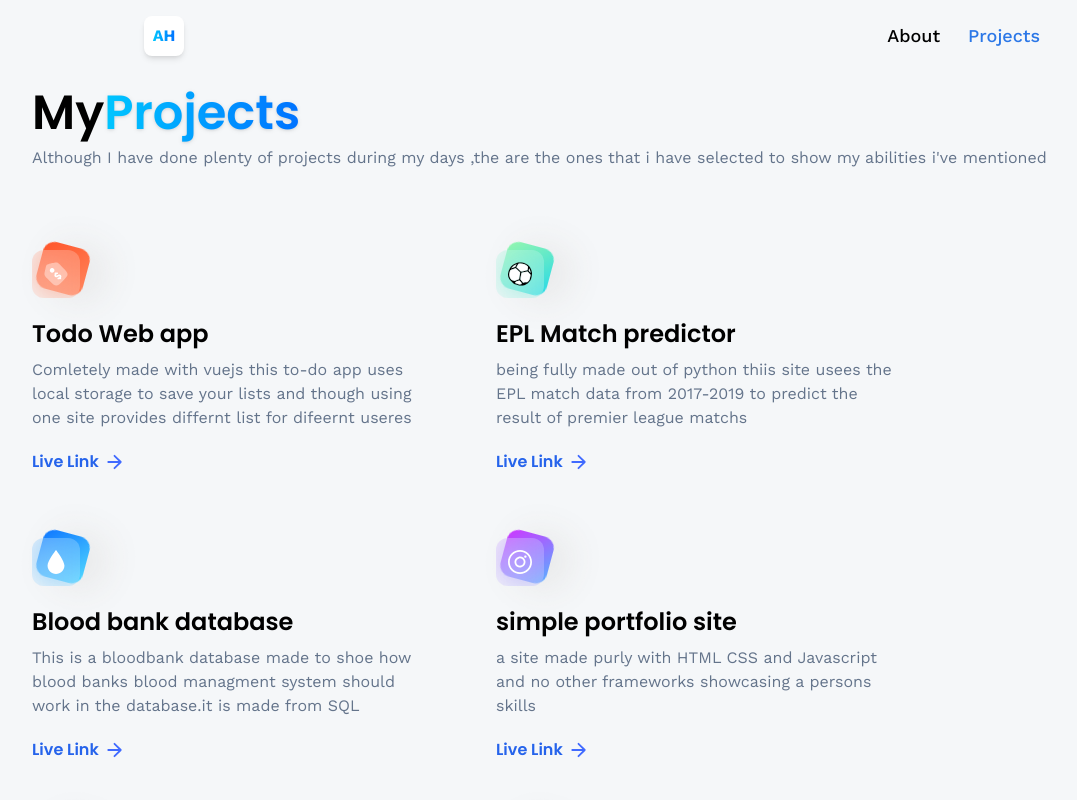
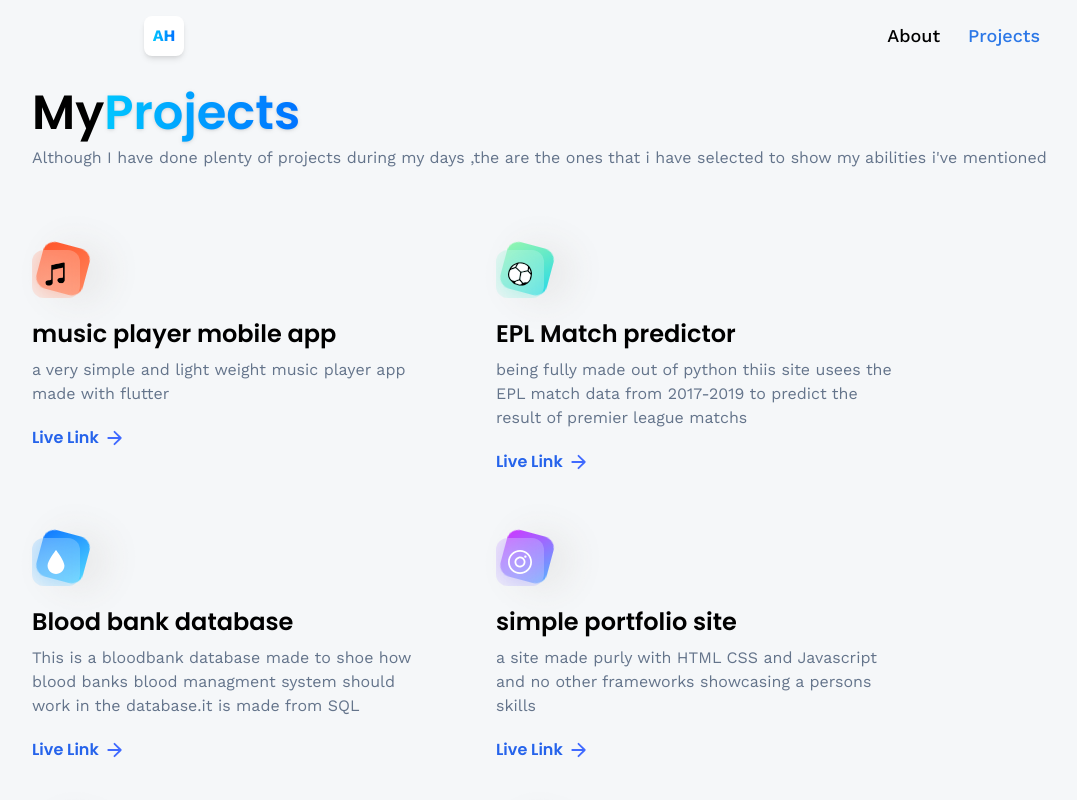
Before and after one commit to johnassefatheeth/3d-portfolio, a React (Vite) app: page /projects in a window 1280 px wide. Shown: the top 800 px of the page, without its empty margins (48-1125 px from the left). Built offline with nearby package versions, Linux system fonts and the light colour scheme.

Commit message:
editing somethings

```diff
--- a/src/constants/index.js
+++ b/src/constants/index.js
@@ -34,11 +34,18 @@ import {
     youtube,
     ball,
     pinia,
-    docker
+    threejs,
+    docker,
+    music
 
 } from "../assets/icons";
 
 export const skills = [
+    {
+    imageUrl: threejs,
+    name: "three.js",
+    type: "Frontend",
+},
     {
         imageUrl: vee,
         name: "vee validate",
@@ -270,11 +277,11 @@ export const socialLinks = [
 
 export const projects = [
     {
-        iconUrl: pricewise,
+        iconUrl: music,
         theme: 'btn-back-red',
-        name: 'Todo Web app',
-        description: 'Comletely made with vuejs this to-do app uses local storage to save your lists and though using one site provides differnt list for difeernt useres',
-        link: 'https://todo-list-with-vue-ruby.vercel.app/',
+        name: 'music player mobile app',
+        description: 'a very simple and light weight music player app made with flutter',
+        link: 'https://github.com/johnassefatheeth/achawtegn',
     },
     {
         iconUrl: ball,
```
Also changed, not shown: src/assets/icons/index.js (+5 -2 lines), src/assets/icons/music.png (added), src/assets/icons/threejs.png (added).
